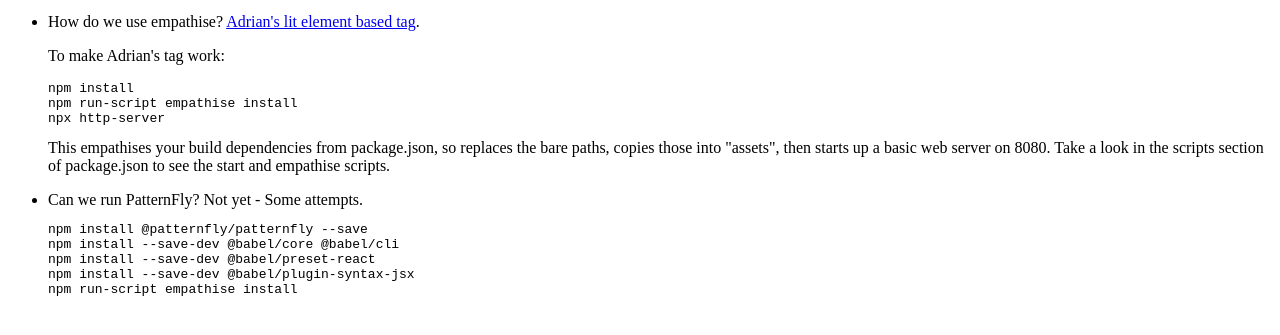
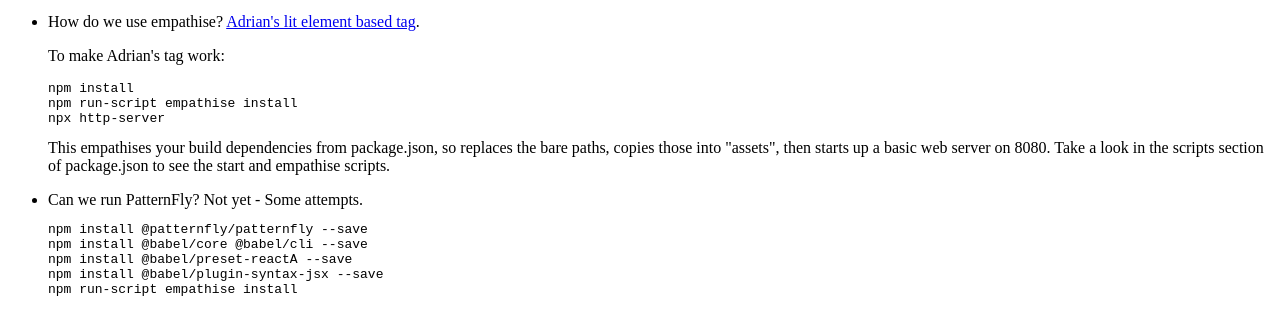
Before and after one commit to csev/wc-experiment, a website: page index.html in a window 1280 px wide. Shown: the part 323-658 px from the top of the page. Drawn offline with Linux system fonts and the light colour scheme.

Commit message:
Updates.

```diff
--- a/index.html
+++ b/index.html
@@ -40,9 +40,9 @@
         Can we run PatternFly?  Not yet - Some attempts.
 <pre>
 npm install @patternfly/patternfly --save
-npm install --save-dev @babel/core @babel/cli
-npm install --save-dev @babel/preset-react
-npm install --save-dev @babel/plugin-syntax-jsx
+npm install @babel/core @babel/cli --save
+npm install @babel/preset-reactA --save
+npm install @babel/plugin-syntax-jsx --save
 npm run-script empathise install
 </pre>
 </li>
```
